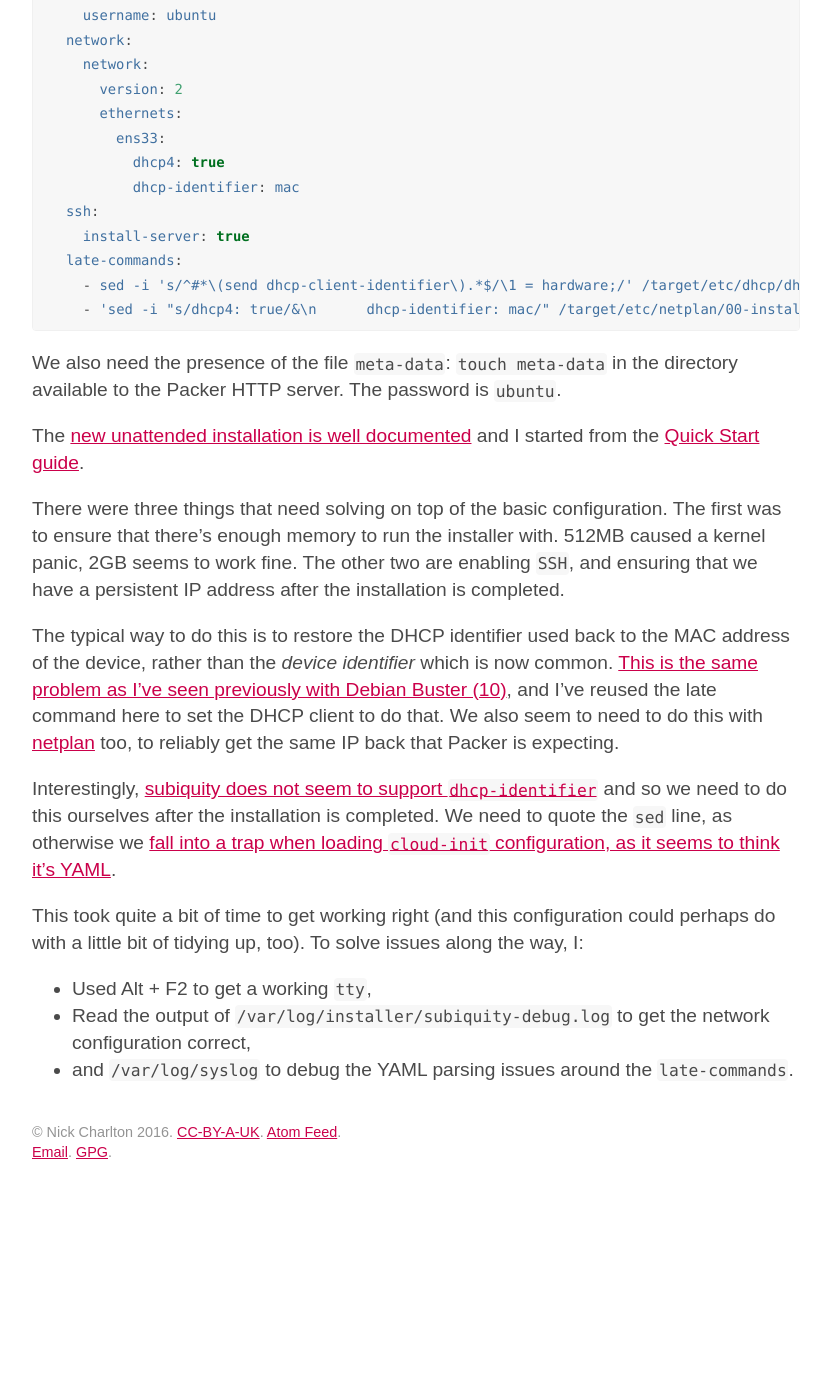
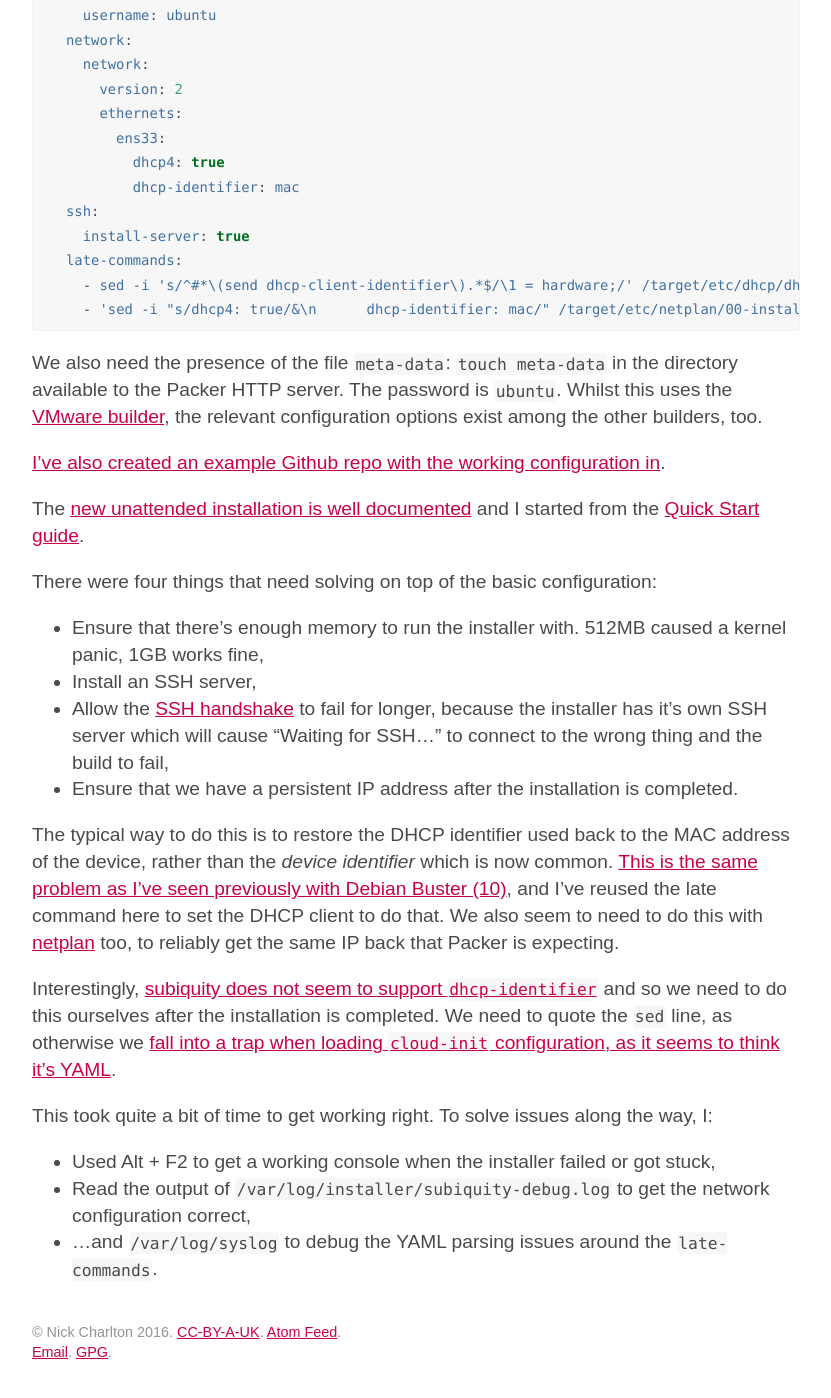
Before and after one commit to nickcharlton/site, a Jekyll site: the page built from _posts/2020-04-26-automating-ubuntu-2004-installs-with-packer.md, in a window 1280 px wide and 1400 px high, scrolled down 1573 px. Shown: the whole window, without its empty margins (224-1055 px from the left). Built offline with Jekyll 4.4.1, drawn with Linux system fonts in a browser that asks for light colours; some web fonts are replaced; Markdown is read by kramdown in place of the engine named in the settings; before the commit the page ends 2774 px from its top, so only the background shows below that; some of the changed text lies outside the part shown.

Commit message:
Update Ubuntu 20.04 article with new discoveries
* Link to the example repository,
* Keep the Packer JSON in sync with the example
  - remove the SSH timeout, as this isn't needed,
  - introduce the ssh_handshake_attempts setting,
  - reduce the RAM down to 1GB,
  - set the correct http_directory,
* Explain that it would also work with other builders, with some work,
* Document the ssh_handshake_attempts discovery,
* Expand the bits learned along the way into a list to make it more
  readable.

````diff
--- a/_posts/2020-04-26-automating-ubuntu-2004-installs-with-packer.md
+++ b/_posts/2020-04-26-automating-ubuntu-2004-installs-with-packer.md
@@ -31,11 +31,11 @@ configuration:
 
       "ssh_username": "ubuntu",
       "ssh_password": "ubuntu",
-      "ssh_timeout": "25m",
+      "ssh_handshake_attempts": "20",
 
-      "http_directory": "templates/ubuntu",
+      "http_directory": "http",
 
-      "memory": 2048,
+      "memory": 1024,
 
       "boot_wait": "5s",
       "boot_command": [
@@ -81,16 +81,26 @@ autoinstall:
 ```
 
 We also need the presence of the file `meta-data`: `touch meta-data` in the
-directory available to the Packer HTTP server. The password is `ubuntu`.
+directory available to the Packer HTTP server. The password is `ubuntu`. Whilst
+this uses the [VMware builder][12], the relevant configuration options exist
+among the other builders, too.
+
+[I've also created an example Github repo with the working configuration
+in][10].
 
 The [new unattended installation is well documented][4] and I started from the
 [Quick Start guide][5].
 
-There were three things that need solving on top of the basic configuration.
-The first was to ensure that there's enough memory to run the installer with.
-512MB caused a kernel panic, 2GB seems to work fine. The other two are
-enabling `SSH`, and ensuring that we have a persistent IP address after the
-installation is completed.
+There were four things that need solving on top of the basic configuration:
+
+* Ensure that there's enough memory to run the installer with. 512MB caused a
+  kernel panic, 1GB works fine,
+* Install an SSH server,
+* Allow the [SSH handshake][11] to fail for longer, because the installer has
+  it's own SSH server which will cause "Waiting for SSH..." to connect to the
+  wrong thing and the build to fail,
+* Ensure that we have a persistent IP address after the installation is
+  completed.
 
 The typical way to do this is to restore the DHCP identifier used back to the
 MAC address of the device, rather than the _device identifier_ which is now
@@ -104,14 +114,13 @@ so we need to do this ourselves after the installation is completed. We need to
 quote the `sed` line, as otherwise we [fall into a trap when loading
 `cloud-init` configuration, as it seems to think it's YAML][9].
 
-This took quite a bit of time to get working right (and this configuration
-could perhaps do with a little bit of tidying up, too). To solve issues along
+This took quite a bit of time to get working right. To solve issues along
 the way, I:
 
-* Used Alt + F2 to get a working `tty`,
+* Used Alt + F2 to get a working console when the installer failed or got stuck,
 * Read the output of `/var/log/installer/subiquity-debug.log` to get the
   network configuration correct,
-* and `/var/log/syslog` to debug the YAML parsing issues around the
+* …and `/var/log/syslog` to debug the YAML parsing issues around the
   `late-commands`.
 
 [1]: https://www.debian.org/devel/debian-installer/
````
Also changed, not shown: other parts of _posts/2020-04-26-automating-ubuntu-2004-installs-with-packer.md (+4 -1 lines).
